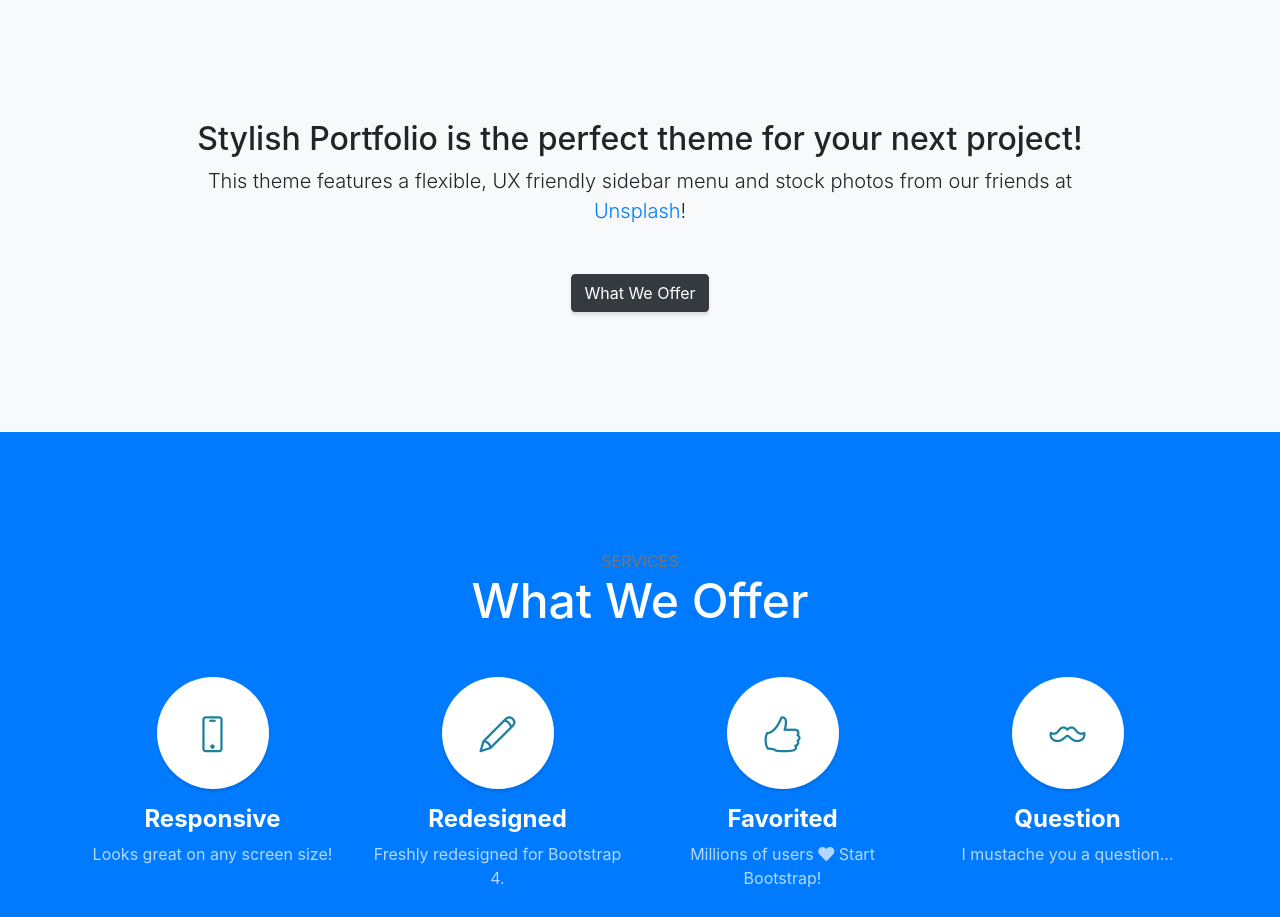
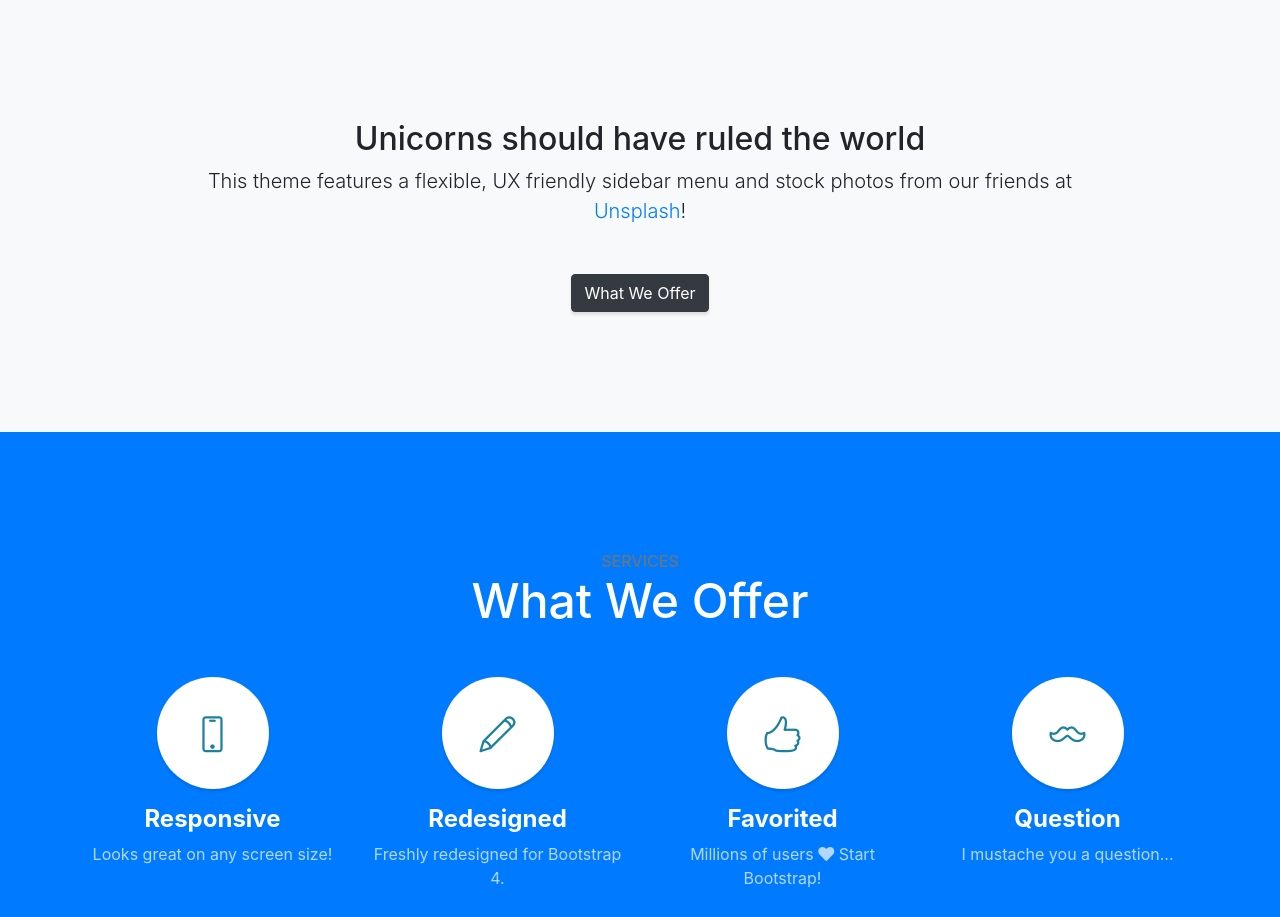
Before and after one commit to svenigalla123/UNICORNS-, a website with bundled scripts: page index.html in a window 1280 px wide. Shown: the part 800-1717 px from the top of the page. Built offline with nearby package versions, Linux system fonts and the light colour scheme.

Commit message:
changed som. code

```diff
--- a/index.html
+++ b/index.html
@@ -69,7 +69,7 @@
     <div class="container text-center">
       <div class="row">
         <div class="col-lg-10 mx-auto">
-          <h2>Stylish Portfolio is the perfect theme for your next project!</h2>
+          <h2>Unicorns should have ruled the world</h2>
           <p class="lead mb-5">This theme features a flexible, UX friendly sidebar menu and stock photos from our friends at
             <a href="https://unsplash.com/">Unsplash</a>!</p>
           <a class="btn btn-dark btn-xl js-scroll-trigger" href="#services">What We Offer</a>
```
